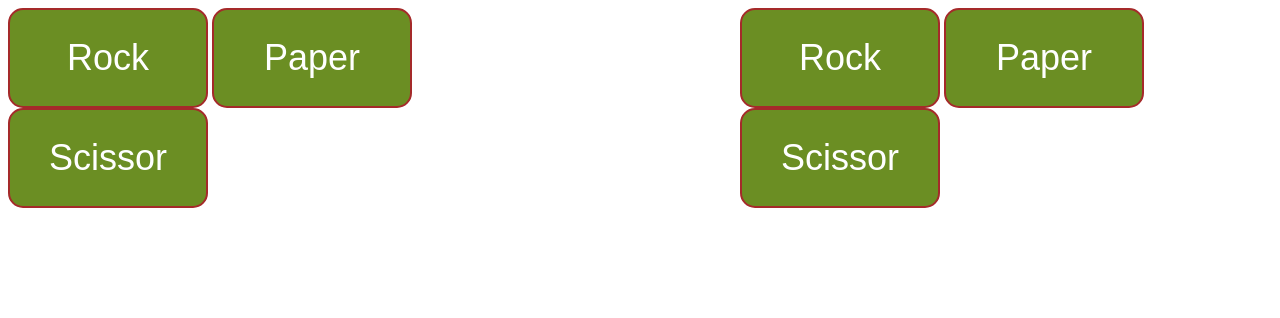
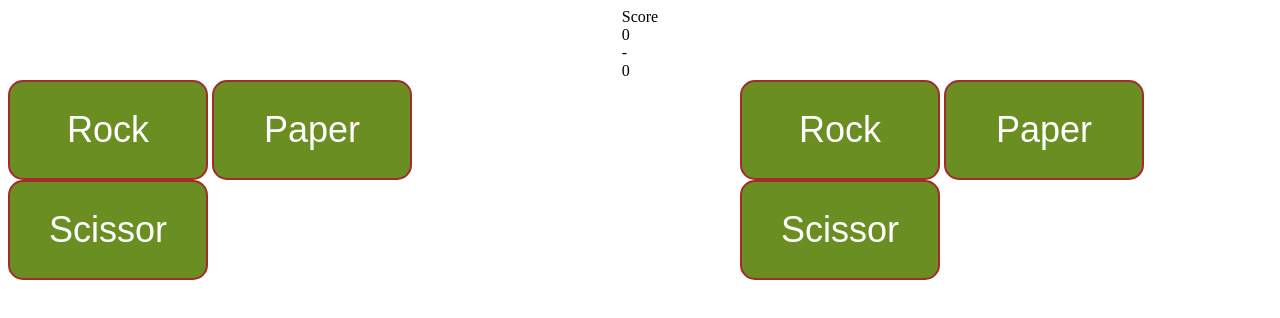
Before and after one commit to meotjin/odinRockPaperScissors, a plain HTML site: page index.html in a window 1280 px wide. Drawn offline with Linux system fonts and the light colour scheme.

Commit message:
modify html & create score section

```diff
--- a/index.html
+++ b/index.html
@@ -9,6 +9,14 @@
     <title>Document</title>
 </head>
 <body>
+    <div id="scores">
+        <div>Score</div>
+        <div>
+            <div id="player-score">0</div>
+            <div>-</div>
+            <div id="computer-score">0</div>
+        </div>
+    </div>
     <div id="buttons">
         <div id="player-buttons">
             <div>
```
